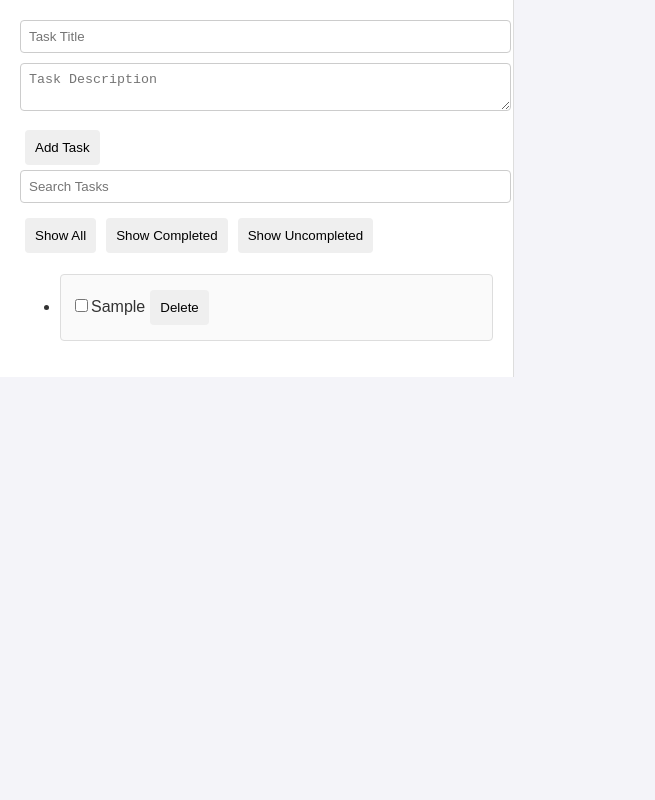
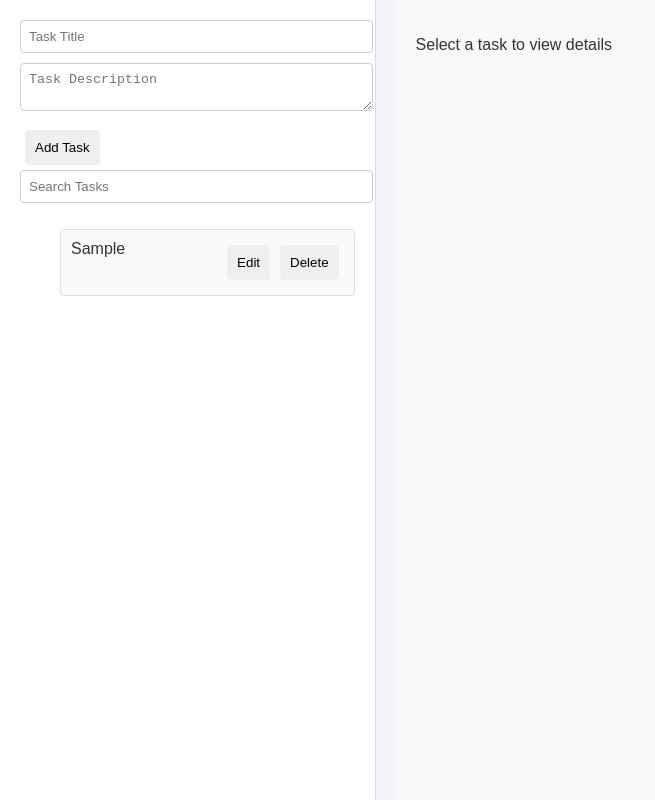
Before and after one commit to gutsy4heart/React, a React app: page / in a window 1280 px wide. Both pictures are taken after typing "Sample", "Sample" into the empty fields and a click on the button "Add Task". Shown: the whole page, without its empty margins (0-655 px from the left). Built offline with nearby package versions, Linux system fonts and the light colour scheme.

Commit message:
fixed delete, edit

```diff
--- a/src/App.tsx
+++ b/src/App.tsx
@@ -1,19 +1,16 @@
 import React from 'react';
-import { useTaskContext } from './TaskContext';
+import { useSelector } from 'react-redux';
+import { RootState } from '@redux/store';
 import TaskList from '@components/TaskList';
-import TaskDetails from '@components/TaskDetails';
 import TaskEditForm from '@components/TaskEditForm';
 
 const App: React.FC = () => {
-    const { state } = useTaskContext();
+    const currentPage = useSelector((state: RootState) => state.currentPage);
 
     return (
         <div className="app">
-            <div className="main">
-                {state.currentPage === 'main' && <TaskList />}
-                {state.currentPage === 'details' && <TaskDetails taskId={state.selectedTaskId} />}
-                {state.currentPage === 'edit' && <TaskEditForm taskId={state.selectedTaskId} />}
-            </div>
+            {currentPage === 'main' && <TaskList />}
+            {currentPage === 'edit' && <TaskEditForm />}
         </div>
     );
 };
--- a/src/TaskContext.tsx
+++ b/src/TaskContext.tsx
@@ -28,15 +28,16 @@ const tasksReducer = (state: RootState, action: Action): RootState => {
                         : task
                 ),
             };
-        case 'EDIT_TASK':
+        case 'EDIT_TASK': {
+            const { id, updates } = action.payload;
             return {
                 ...state,
                 tasks: state.tasks.map((task) =>
-                    task.id === action.payload.id
-                        ? { ...task, ...action.payload.updates }
-                        : task
+                    task.id === id ? { ...task, ...updates } : task
                 ),
             };
+        }
+
         case 'DELETE_TASK':
             return { ...state, tasks: state.tasks.filter((task) => task.id !== action.payload) };
         case 'SET_FILTER':
--- a/src/components/TaskEditForm.tsx
+++ b/src/components/TaskEditForm.tsx
@@ -2,20 +2,23 @@ import React, { useState } from 'react';
 import { useSelector, useDispatch } from 'react-redux';
 import { RootState, Task } from '../types';
 
-interface TaskEditFormProps {
-    taskId: number | null;
-}
-
-const TaskEditForm: React.FC<TaskEditFormProps> = ({ taskId }) => {
+const TaskEditForm: React.FC = () => {
     const dispatch = useDispatch();
+    const taskId = useSelector((state: RootState) => state.selectedTaskId);
 
     const task = useSelector((state: RootState) =>
         state.tasks.find((t: Task) => t.id === taskId)
     );
 
-    // Handle the case where the task might not be found
-    if (!task) {
-        return <div>Task not found</div>;
+    if (!taskId || !task) {
+        return (
+            <div>
+                <p>Task not found or no task selected</p>
+                <button onClick={() => dispatch({ type: 'NAVIGATE', payload: { page: 'main' } })}>
+                    Go Back
+                </button>
+            </div>
+        );
     }
 
     const [title, setTitle] = useState<string>(task.title);
@@ -34,6 +37,7 @@ const TaskEditForm: React.FC<TaskEditFormProps> = ({ taskId }) => {
 
     return (
         <div className="task-edit-form">
+            <h2>Edit Task</h2>
             <input
                 type="text"
                 value={title}
@@ -45,10 +49,12 @@ const TaskEditForm: React.FC<TaskEditFormProps> = ({ taskId }) => {
                 onChange={(e) => setDescription(e.target.value)}
                 placeholder="Task Description"
             ></textarea>
-            <button onClick={saveTask}>Save</button>
-            <button onClick={() => dispatch({ type: 'NAVIGATE', payload: { page: 'main' } })}>
-                Cancel
-            </button>
+            <div>
+                <button onClick={saveTask}>Save</button>
+                <button onClick={() => dispatch({ type: 'NAVIGATE', payload: { page: 'main' } })}>
+                    Cancel
+                </button>
+            </div>
         </div>
     );
 };
--- a/src/components/TaskList.tsx
+++ b/src/components/TaskList.tsx
@@ -8,6 +8,7 @@ const TaskList: React.FC = () => {
     const tasks = useSelector((state: RootState) => state.tasks);
     const filter = useSelector((state: RootState) => state.filter);
     const searchQuery = useSelector((state: RootState) => state.searchQuery);
+    const selectedTaskId = useSelector((state: RootState) => state.selectedTaskId);
 
     const [title, setTitle] = useState<string>('');
     const [description, setDescription] = useState<string>('');
@@ -35,24 +36,24 @@ const TaskList: React.FC = () => {
         setDescription('');
     };
 
-    const handleSearch = (e: React.ChangeEvent<HTMLInputElement>) => {
-        dispatch({ type: 'SET_SEARCH_QUERY', payload: e.target.value });
+    const selectTask = (taskId: number) => {
+        dispatch({ type: 'NAVIGATE', payload: { page: 'main', taskId } });
     };
 
-    const toggleTask = (taskId: number) => {
-        dispatch({ type: 'TOGGLE_TASK', payload: taskId });
+    const editTask = (taskId: number) => {
+        dispatch({ type: 'NAVIGATE', payload: { page: 'edit', taskId } });
     };
 
     const deleteTask = (taskId: number) => {
         dispatch({ type: 'DELETE_TASK', payload: taskId });
     };
 
-    const setFilter = (filterType: string) => {
-        dispatch({ type: 'SET_FILTER', payload: filterType });
-    };
+    const selectedTask = tasks.find((task) => task.id === selectedTaskId);
 
     return (
-        <div className="task-list">
+        <div className="task-container" style={{ display: 'flex', gap: '20px' }}>
+            {/* Левая сторона */}
+            <div className="task-list" style={{ flex: 1 }}>
                 <div>
                     <input
                         type="text"
@@ -72,28 +73,45 @@ const TaskList: React.FC = () => {
                         type="text"
                         placeholder="Search Tasks"
                         value={searchQuery}
-                    onChange={handleSearch}
+                        onChange={(e) =>
+                            dispatch({ type: 'SET_SEARCH_QUERY', payload: e.target.value })
+                        }
                     />
-            </div>
-            <div>
-                <button onClick={() => setFilter('all')}>Show All</button>
-                <button onClick={() => setFilter('completed')}>Show Completed</button>
-                <button onClick={() => setFilter('uncompleted')}>Show Uncompleted</button>
                 </div>
                 <ul>
                     {searchedTasks.map((task) => (
-                    <li key={task.id}>
-                        <input
-                            type="checkbox"
-                            checked={task.completed}
-                            onChange={() => toggleTask(task.id)}
-                        />
-                        <span>{task.title}</span>
-
+                        <li key={task.id} style={{ display: 'flex', justifyContent: 'space-between' }}>
+                            <span onClick={() => selectTask(task.id)} style={{ cursor: 'pointer' }}>
+                                {task.title}
+                            </span>
+                            <div>
+                                <button onClick={() => editTask(task.id)}>Edit</button>
                                 <button onClick={() => deleteTask(task.id)}>Delete</button>
+                            </div>
                         </li>
                     ))}
                 </ul>
+            </div>
+
+            {/* Правая сторона */}
+            <div className="task-details" style={{ flex: 1 }}>
+                {selectedTask ? (
+                    <div>
+                        <h2>Task Details</h2>
+                        <p>
+                            <strong>Title:</strong> {selectedTask.title}
+                        </p>
+                        <p>
+                            <strong>Description:</strong> {selectedTask.description}
+                        </p>
+                        <p>
+                            <strong>Created At:</strong> {new Date(selectedTask.id).toLocaleString()}
+                        </p>
+                    </div>
+                ) : (
+                    <p>Select a task to view details</p>
+                )}
+            </div>
         </div>
     );
 };
--- a/src/index.tsx
+++ b/src/index.tsx
@@ -1,8 +1,8 @@
 import './index.css';
 import { createRoot } from 'react-dom/client';
 import { StrictMode } from 'react';
-import { Provider } from 'react-redux'; // Импортируем Provider из react-redux
-import store from '@redux/store'; // Импорт Redux store
+import { Provider } from 'react-redux';
+import store from '@redux/store';
 import App from './App';
 
 const rootContainer = document.querySelector('#root');
@@ -13,7 +13,7 @@ const root = createRoot(rootContainer);
 
 root.render(
     <StrictMode>
-        <Provider store={store}> {/* Оборачиваем App в Provider */}
+        <Provider store={store}>
             <App />
         </Provider>
     </StrictMode>
--- a/src/redux/tasksReducer.ts
+++ b/src/redux/tasksReducer.ts
@@ -25,12 +25,24 @@ export const tasksReducer = (state: RootState = initialState, action: Action): R
                 ...state,
                 searchQuery: action.payload,
             };
-        case 'NAVIGATE':
+        case 'NAVIGATE': {
+            console.log('Navigating to page:', action.payload.page, 'Task ID:', action.payload.taskId);
             return {
                 ...state,
                 currentPage: action.payload.page,
                 selectedTaskId: action.payload.taskId ?? null,
             };
+        }
+        case 'EDIT_TASK': {
+            const { id, updates } = action.payload;
+            console.log('Editing task:', id, 'Updates:', updates);
+            return {
+                ...state,
+                tasks: state.tasks.map((task) =>
+                    task.id === id ? { ...task, ...updates } : task
+                ),
+            };
+        }
         default:
             return state;
     }
```
Also changed, not shown: 2 other files (tests, documents, lock files or other folders). Lines whose indentation alone changed are shown as unchanged.
